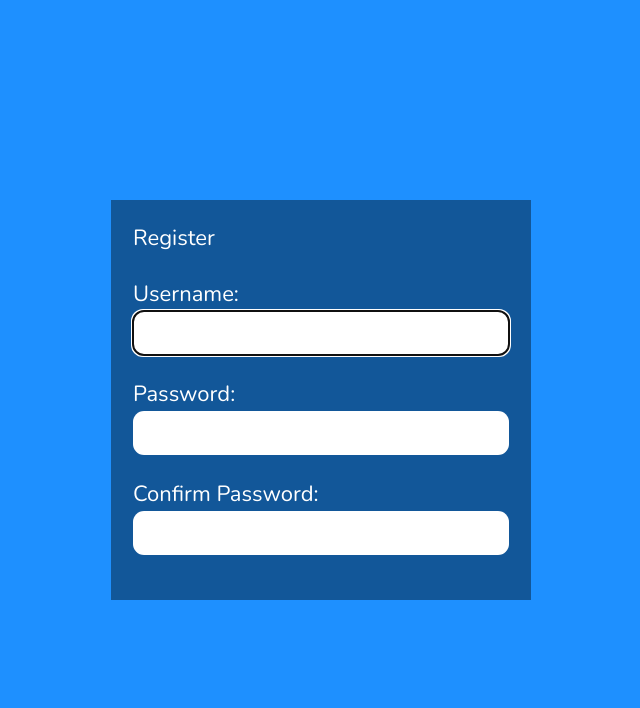
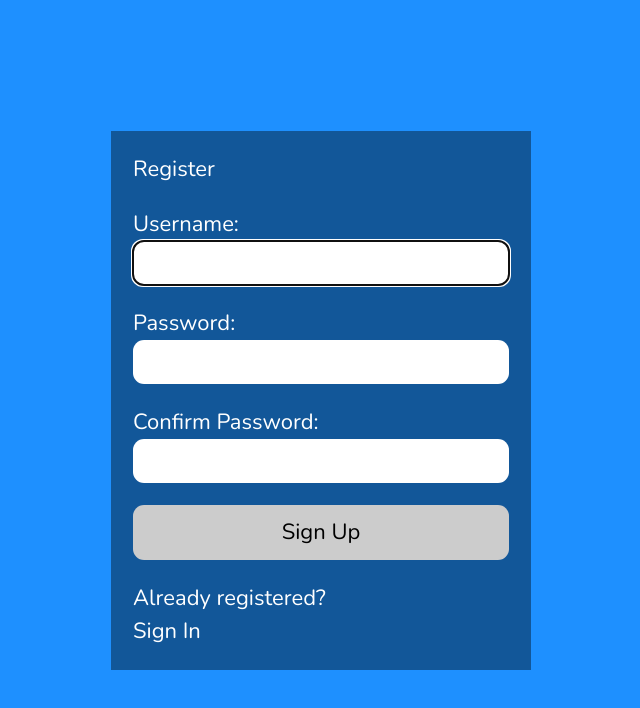
Before and after one commit to oyieroyier/login-registration-and-auth, a React (Vite) app: page / in a window 1280 px wide. Shown: the top 708 px of the page, without its empty margins (319-959 px from the left). Built offline with nearby package versions, Linux system fonts and the light colour scheme.

Commit message:
Submit button and link to sign in/login form.

```diff
--- a/src/Register.jsx
+++ b/src/Register.jsx
@@ -183,7 +183,21 @@
 					<FaInfoCircle />
 					Must match the first password input field.
 				</p>
+				<button
+					disabled={!validName || !validPwd || !validMatchPwd ? true : false}
+				>
+					{' '}
+					Sign Up{' '}
+				</button>
 			</form>
+			<p>
+				{' '}
+				Already registered? <br />
+				<span className="line">
+					{/* Router link would go here. */}
+					<a href="#"> Sign In</a>
+				</span>
+			</p>
 		</section>
 	);
 };
--- a/src/index.css
+++ b/src/index.css
@@ -71,6 +71,7 @@
 
 button {
 	padding: 0.5rem;
+	background-color: #ccc;
 }
 
 .instructions {
```
